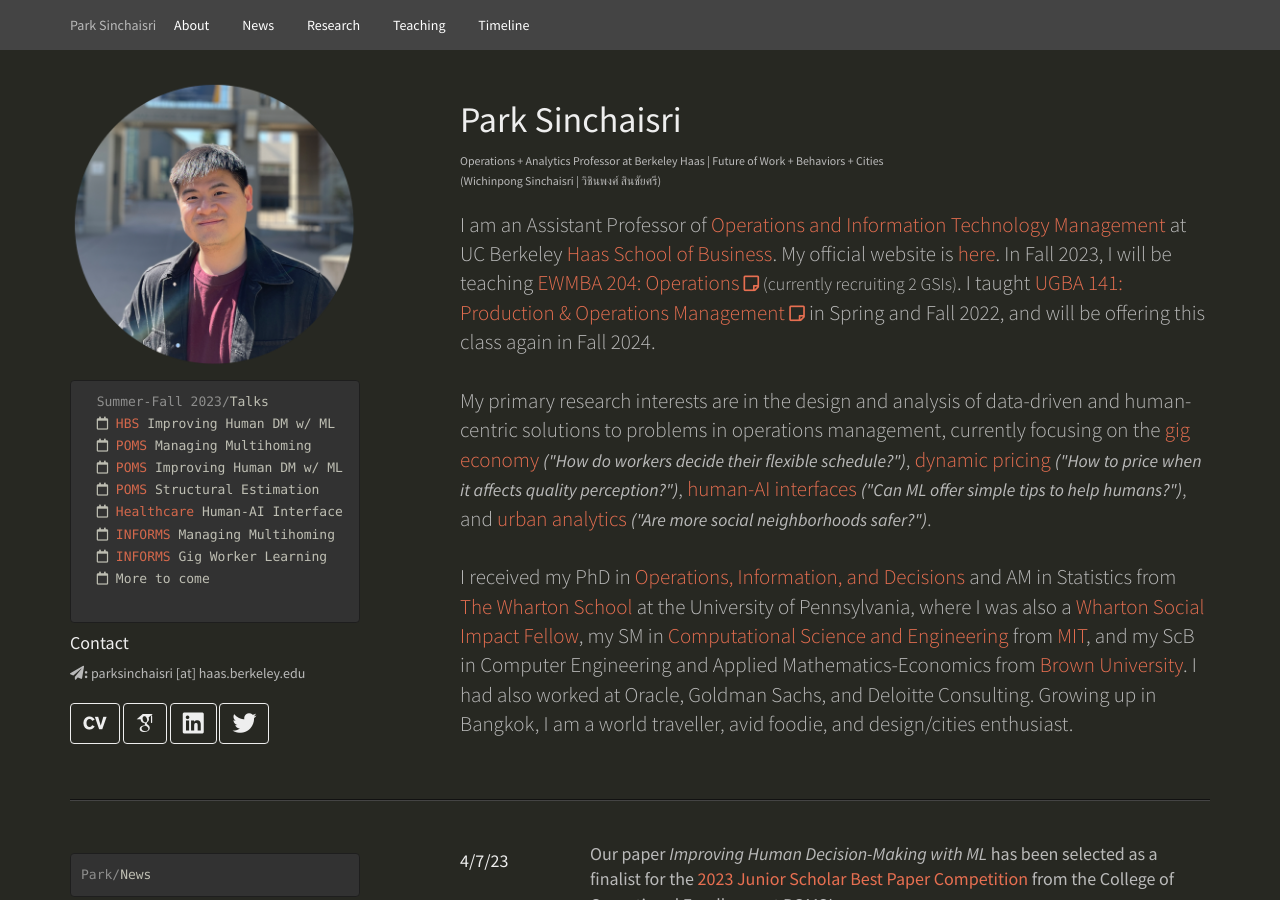
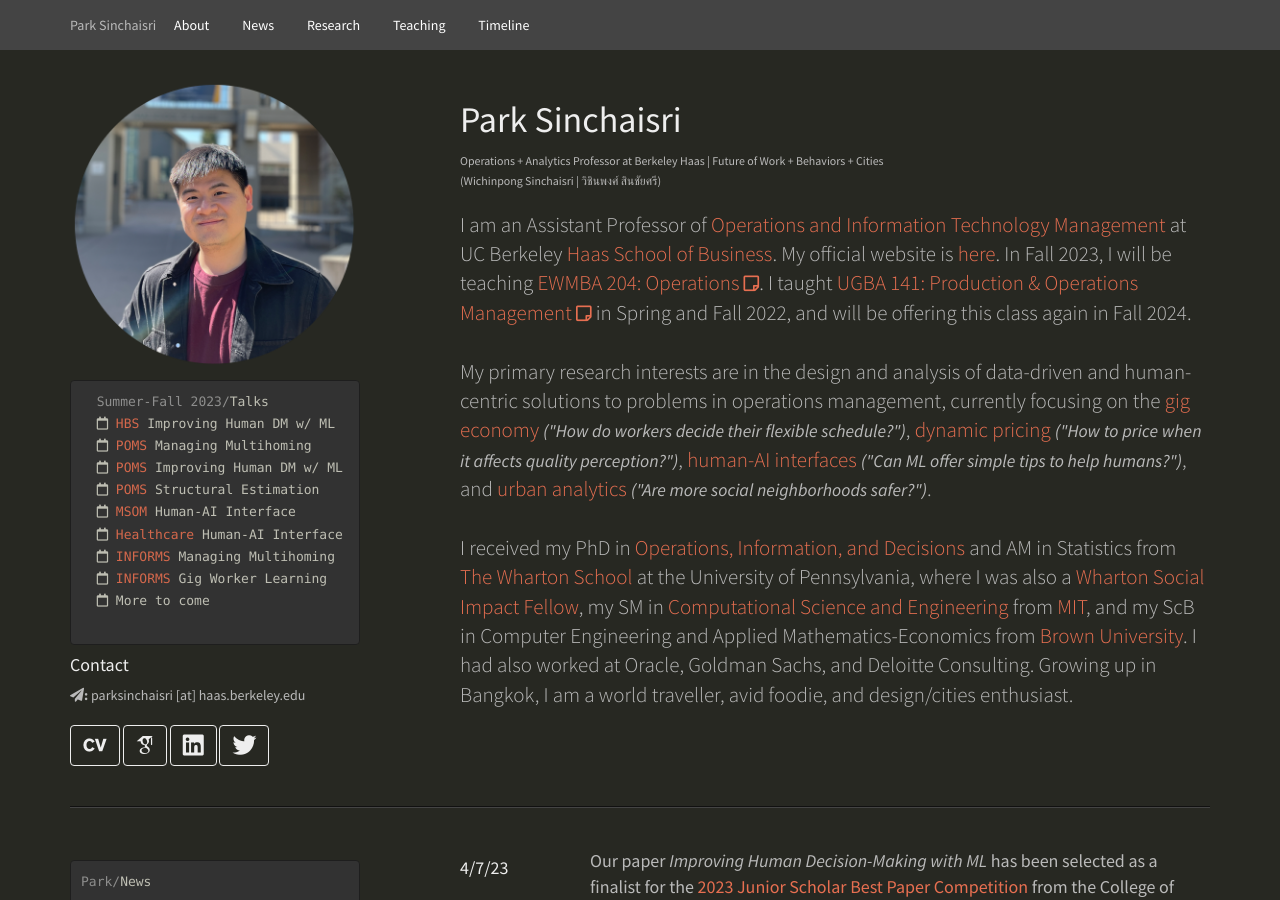
Before and after one commit to parksinchaisri/parksinchaisri.github.io, a Jekyll site: the page index.html, which Jekyll copies as it is, in a window 1280 px wide and 900 px high. Built offline with Jekyll 4.4.1, drawn with Linux system fonts in a browser that asks for light colours; some web fonts are replaced.

Commit message:
Update index.html

```diff
--- a/index.html
+++ b/index.html
@@ -64,6 +64,7 @@
   <i class="far fa-calendar"></i> <a href="https://pomsmeetings.org/conf-2023/" target="_blank">POMS</a> Managing Multihoming
   <i class="far fa-calendar"></i> <a href="https://pomsmeetings.org/conf-2023/" target="_blank">POMS</a> Improving Human DM w/ ML
   <i class="far fa-calendar"></i> <a href="https://pomsmeetings.org/conf-2023/" target="_blank">POMS</a> Structural Estimation
+  <i class="far fa-calendar"></i> <a href="https://www.mcgill.ca/msom2023/" target="_blank">MSOM</a> Human-AI Interface
   <i class="far fa-calendar"></i> <a href="https://meetings.informs.org/wordpress/healthcare2023/" target="_blank">Healthcare</a> Human-AI Interface
   <i class="far fa-calendar"></i> <a href="https://meetings.informs.org/wordpress/phoenix2023/" target="_blank">INFORMS</a> Managing Multihoming
   <i class="far fa-calendar"></i> <a href="https://meetings.informs.org/wordpress/phoenix2023/" target="_blank">INFORMS</a> Gig Worker Learning
@@ -118,7 +119,7 @@
           </p><br>
           </div>
 
-          <p class="lead">I am an Assistant Professor of <a class="hidelink" target="_blank" href="https://haas.berkeley.edu/oitm/">Operations and Information Technology Management</a> at UC Berkeley <a class="hidelink" target="_blank" href="https://haas.berkeley.edu">Haas School of Business</a>. My official website is <a class="hidelink" target="_blank" href="https://haas.berkeley.edu/faculty/park-sinchaisri/">here</a>. In Fall 2023, I will be teaching <a class="hidelink" target="_blank" href="https://ewmba.haas.berkeley.edu/academics/curriculum">EWMBA 204: Operations</a> <small><a class="hidelink" target="_blank" href="files/syllabus-ewmba204.pdf"><i class="far fa-sticky-note"></i></a> (currently recruiting 2 GSIs)</small>. I taught <a class="hidelink" target="_blank" href="https://classes.berkeley.edu/content/2022-fall-ugba-141-001-lec-001">UGBA 141: Production & Operations Management</a> <small><a class="hidelink" target="_blank" href="files/syllabus-ugba141.pdf"><i class="far fa-sticky-note"></i></a></small> in Spring and Fall 2022, and will be offering this class again in Fall 2024.
+          <p class="lead">I am an Assistant Professor of <a class="hidelink" target="_blank" href="https://haas.berkeley.edu/oitm/">Operations and Information Technology Management</a> at UC Berkeley <a class="hidelink" target="_blank" href="https://haas.berkeley.edu">Haas School of Business</a>. My official website is <a class="hidelink" target="_blank" href="https://haas.berkeley.edu/faculty/park-sinchaisri/">here</a>. In Fall 2023, I will be teaching <a class="hidelink" target="_blank" href="https://ewmba.haas.berkeley.edu/academics/curriculum">EWMBA 204: Operations</a> <small><a class="hidelink" target="_blank" href="files/syllabus-ewmba204.pdf"><i class="far fa-sticky-note"></i></a></small>. I taught <a class="hidelink" target="_blank" href="https://classes.berkeley.edu/content/2022-fall-ugba-141-001-lec-001">UGBA 141: Production & Operations Management</a> <small><a class="hidelink" target="_blank" href="files/syllabus-ugba141.pdf"><i class="far fa-sticky-note"></i></a></small> in Spring and Fall 2022, and will be offering this class again in Fall 2024.
             <br><br>
             My primary research interests are in the design and analysis of data-driven and human-centric solutions to problems in operations management, currently focusing on the <a href="#gigdrivers">gig economy</a> <small><em>("How do workers decide their flexible schedule?")</em></small>, <a href="#markdown">dynamic pricing</a> <small><em>("How to price when it affects quality perception?")</em></small>, <a href="#tips">human-AI interfaces</a> <small><em>("Can ML offer simple tips to help humans?")</em></small>, and <a href="#blockparty">urban analytics</a> <small><em>("Are more social neighborhoods safer?")</em></small>.
             <br><br>
```
